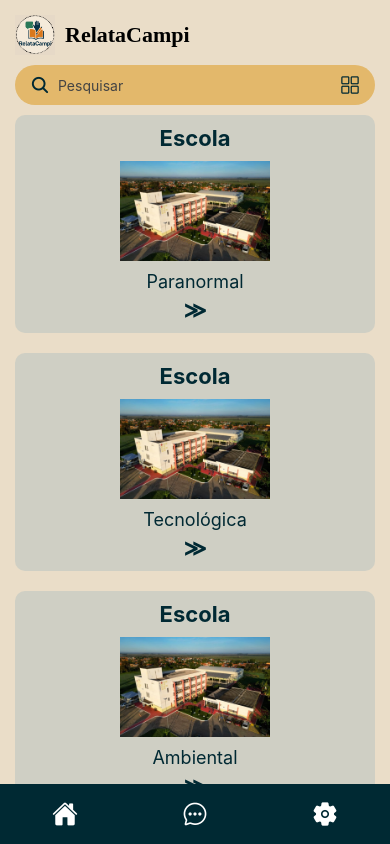
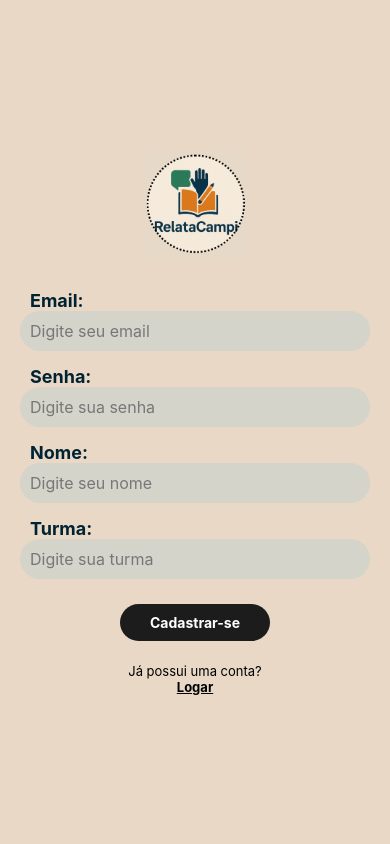
Before and after one commit to isaac-ca4sinho13/Relatacampi, a React Native app: screen /Home in a window 390 px wide. Built offline with nearby package versions, Linux system fonts and the light colour scheme.

Commit message:
Mudança na porta do registro

```diff
--- a/screens/Homescreen.js
+++ b/screens/Homescreen.js
@@ -1,202 +1,165 @@
-import React, { useState, useEffect } from 'react';
-import {
-  View,
-  Text,
-  TextInput,
-  Image,
-  StyleSheet,
-  ScrollView,
-  TouchableOpacity,
-  SafeAreaView,
-} from 'react-native';
-import { Ionicons } from '@expo/vector-icons';
+import React, { useState } from 'react';
+import { View, Text, TextInput, TouchableOpacity, StyleSheet, Image, Alert } from 'react-native';
 import AsyncStorage from '@react-native-async-storage/async-storage';
 
-export default function HomeScreen() {
-  const [busca, setBusca] = useState('');
-  const [usuario, setUsuario] = useState(null);
+export default function RegisterScreen({ navigation }) {
+  const [email, setEmail] = useState('');
+  const [senha, setSenha] = useState('');
+  const [nome, setNome] = useState('');
+  const [turma, setTurma] = useState('');
 
-  const dados = [
-    { id: 1, titulo: 'Escola', subtitulo: 'Paranormal' },
-    { id: 2, titulo: 'Escola', subtitulo: 'Tecnológica' },
-    { id: 3, titulo: 'Escola', subtitulo: 'Ambiental' },
-  ];
+  const SalvarCadastro = async () => {
+  if (!email || !senha || !nome || !turma) {
+    Alert.alert('Atenção', 'Preencha todos os campos!');
+    return;
+  }
 
+  const NovoUsuario = {
+    email,
+    senha,
+    nome,
+    turma,
+  };
 
-  useEffect(() => {
-    const carregarUsuario = async () => {
   try {
-        const userString = await AsyncStorage.getItem('usuarioLogado');
-        if (userString) {
-          const userObj = JSON.parse(userString);
-          setUsuario(userObj);
+    const UsuariosSalvos = await AsyncStorage.getItem('Usuarios');
+    const Usuarios = UsuariosSalvos ? JSON.parse(UsuariosSalvos) : [];
+
+    Usuarios.push(NovoUsuario);
+
+    await AsyncStorage.setItem('Usuarios', JSON.stringify(Usuarios));
+
+    const Resposta = await fetch('http://localhost:3001/usuarios', {
+      method: 'POST',
+      headers: {
+        'Content-Type': 'application/json',
+      },
+      body: JSON.stringify(NovoUsuario),
+    });
+
+    if (!Resposta.ok) {
+      throw new Error('Erro ao salvar no servidor');
     }
+
+    Alert.alert('Sucesso', 'Cadastro realizado com sucesso!');
+    setEmail('');
+    setSenha('');
+    setNome('');
+    setTurma('');
   } catch (error) {
-        console.log('Erro ao carregar usuário:', error);
+    console.log(error);
+    Alert.alert('Erro', 'Não foi possível salvar o cadastro.');
   }
 };
 
-    carregarUsuario();
-  }, []);
+  return (
+    <View style={styles.container}>
+      <Image source={require('../assets/RelataCampi.png')} style={styles.logo} />
 
-  const filtrados = dados.filter(
-    (item) =>
-      item.titulo.toLowerCase().includes(busca.toLowerCase()) ||
-      item.subtitulo.toLowerCase().includes(busca.toLowerCase())
-  );
+      <Text style={styles.label}>Email:</Text>
+      <TextInput
+        style={styles.input}
+        value={email}
+        onChangeText={setEmail}
+        placeholder="Digite seu email"
+        keyboardType="email-address"
+        placeholderTextColor="#777"
+      />
 
-  return (
-    <SafeAreaView style={styles.safeArea}>
-      <View style={styles.container}>
-        <View style={styles.header}>
-          <Image source={require('../assets/RelataCampi.png')} style={styles.logo} />
-          <View>
-            <Text style={styles.title}>RelataCampi</Text>
-            {usuario && <Text style={styles.userInfo}>Olá, {usuario.nome}</Text>}
-          </View>
-        </View>
+      <Text style={styles.label}>Senha:</Text>
+      <TextInput
+        style={styles.input}
+        value={senha}
+        onChangeText={setSenha}
+        placeholder="Digite sua senha"
+        placeholderTextColor="#777"
+        secureTextEntry
+      />
 
-        <View style={styles.searchBar}>
-          <Ionicons name="search" size={20} color="#002933" style={styles.searchIcon} />
+      <Text style={styles.label}>Nome:</Text>
       <TextInput
-            placeholder="Pesquisar"
-            placeholderTextColor="#444"
-            style={styles.searchInput}
-            value={busca}
-            onChangeText={setBusca}
+        style={styles.input}
+        value={nome}
+        onChangeText={setNome}
+        placeholder="Digite seu nome"
+        placeholderTextColor="#777"
       />
-          <Ionicons name="grid-outline" size={20} color="#002933" style={styles.gridIcon} />
-        </View>
 
-        <View style={styles.scrollContainer}>
-          <ScrollView contentContainerStyle={styles.scrollContent} showsVerticalScrollIndicator={false}>
-            {filtrados.map((item) => (
-              <View key={item.id} style={styles.card}>
-                <Text style={styles.cardTitle}>{item.titulo}</Text>
-                <Image source={require('../assets/exemplo-de-noticia.png')} style={styles.cardImage} />
-                <Text style={styles.cardSubtitle}>{item.subtitulo}</Text>
-                <Text style={styles.seta}>≫</Text>
-              </View>
-            ))}
-          </ScrollView>
-        </View>
+      <Text style={styles.label}>Turma:</Text>
+      <TextInput
+        style={styles.input}
+        value={turma}
+        onChangeText={setTurma}
+        placeholder="Digite sua turma"
+        placeholderTextColor="#777"
+      />
 
-        <View style={styles.navBar}>
-          <TouchableOpacity style={styles.navButton}>
-            <Ionicons name="home" size={26} color="#fff" />
+      <TouchableOpacity style={styles.button} onPress={SalvarCadastro}>
+        <Text style={styles.buttonText}>Cadastrar-se</Text>
       </TouchableOpacity>
-          <TouchableOpacity style={styles.navButton}>
-            <Ionicons name="chatbubble-ellipses-outline" size={26} color="#fff" />
-          </TouchableOpacity>
-          <TouchableOpacity style={styles.navButton}>
-            <Ionicons name="settings" size={26} color="#fff" />
+
+     <Text style={styles.footerText}>Já possui uma conta?</Text>
+           <TouchableOpacity onPress={() => navigation.navigate('Login')}>
+             <Text style={styles.link}>Logar</Text>
            </TouchableOpacity>
     </View>
-      </View>
-    </SafeAreaView>
   );
 }
 
 const styles = StyleSheet.create({
-  safeArea: {
-    flex: 1,
-    backgroundColor: '#EADDC8',
-  },
   container: {
     flex: 1,
-  },
-  header: {
-    flexDirection: 'row',
+    backgroundColor: '#e8d8c5',
     alignItems: 'center',
-    paddingHorizontal: 15,
-    paddingTop: 15,
-    paddingBottom: 10,
-    backgroundColor: '#EADDC8',
+    justifyContent: 'center',
+    padding: 20,
   },
   logo: {
-    width: 40,
-    height: 40,
-    marginRight: 10,
+    width: 110,
+    height: 110,
+    marginBottom: 30,
+    resizeMode: 'contain',
   },
-  title: {
-    fontSize: 22,
+  label: {
+    alignSelf: 'flex-start',
+    marginLeft: 10,
     fontWeight: 'bold',
-    fontFamily: 'serif',
+    fontSize: 18,
+    color: '#002333',
+  },
+  input: {
+    width: '100%',
+    backgroundColor: '#d4d4ca',
+    borderRadius: 25,
+    padding: 10,
+    marginBottom: 15,
+    fontSize: 16,
+  },
+  button: {
+    backgroundColor: '#1c1c1c',
+    paddingVertical: 10,
+    paddingHorizontal: 30,
+    borderRadius: 25,
+    marginTop: 10,
+    marginBottom: 20,
+  },
+  buttonText: {
+    color: '#fff',
+    fontWeight: 'bold',
+    textAlign: 'center',
+  },
+  footerText: {
+    marginTop: 2,
+    fontSize: 13,
+  },
+  link: {
+    fontSize: 13,
+    fontWeight: 'bold',
     color: '#000',
+    textDecorationLine: 'underline',
   },
-  userInfo: {
-    fontSize: 14,
-    color: '#444',
-  },
-  searchBar: {
-    flexDirection: 'row',
-    alignItems: 'center',
-    backgroundColor: '#E3B86B',
-    marginHorizontal: 15,
-    borderRadius: 25,
-    paddingHorizontal: 15,
-    height: 40,
-    marginBottom: 10,
-  },
-  searchIcon: {
-    marginRight: 8,
-  },
-  gridIcon: {
-    marginLeft: 8,
-  },
-  searchInput: {
-    flex: 1,
+  linkBold: {
+    fontWeight: 'bold',
     color: '#000',
-  },
-  scrollContainer: {
-    flex: 1,
-    marginBottom: 60,
-    height: 300,
-  },
-  scrollContent: {
-    paddingHorizontal: 15,
-    height: 300,
-  },
-  card: {
-    backgroundColor: '#CFCFC4',
-    borderRadius: 10,
-    marginBottom: 20,
-    padding: 10,
-    alignItems: 'center',
-  },
-  cardTitle: {
-    fontSize: 22,
-    color: '#002933',
-    fontWeight: 'bold',
-  },
-  cardImage: {
-    width: 150,
-    height: 100,
-    marginVertical: 10,
-    resizeMode: 'cover',
-  },
-  cardSubtitle: {
-    fontSize: 18,
-    color: '#002933',
-  },
-  seta: {
-    fontSize: 22,
-    fontWeight: 'bold',
-    color: '#002933',
-    marginTop: 5,
-  },
-  navBar: {
-    position: 'absolute',
-    bottom: 0,
-    left: 0,
-    right: 0,
-    height: 60,
-    backgroundColor: '#002933',
-    flexDirection: 'row',
-    justifyContent: 'space-around',
-    alignItems: 'center',
-  },
-  navButton: {
-    padding: 10,
-  },
+  }
 });
```
Lines whose indentation alone changed are shown as unchanged.
